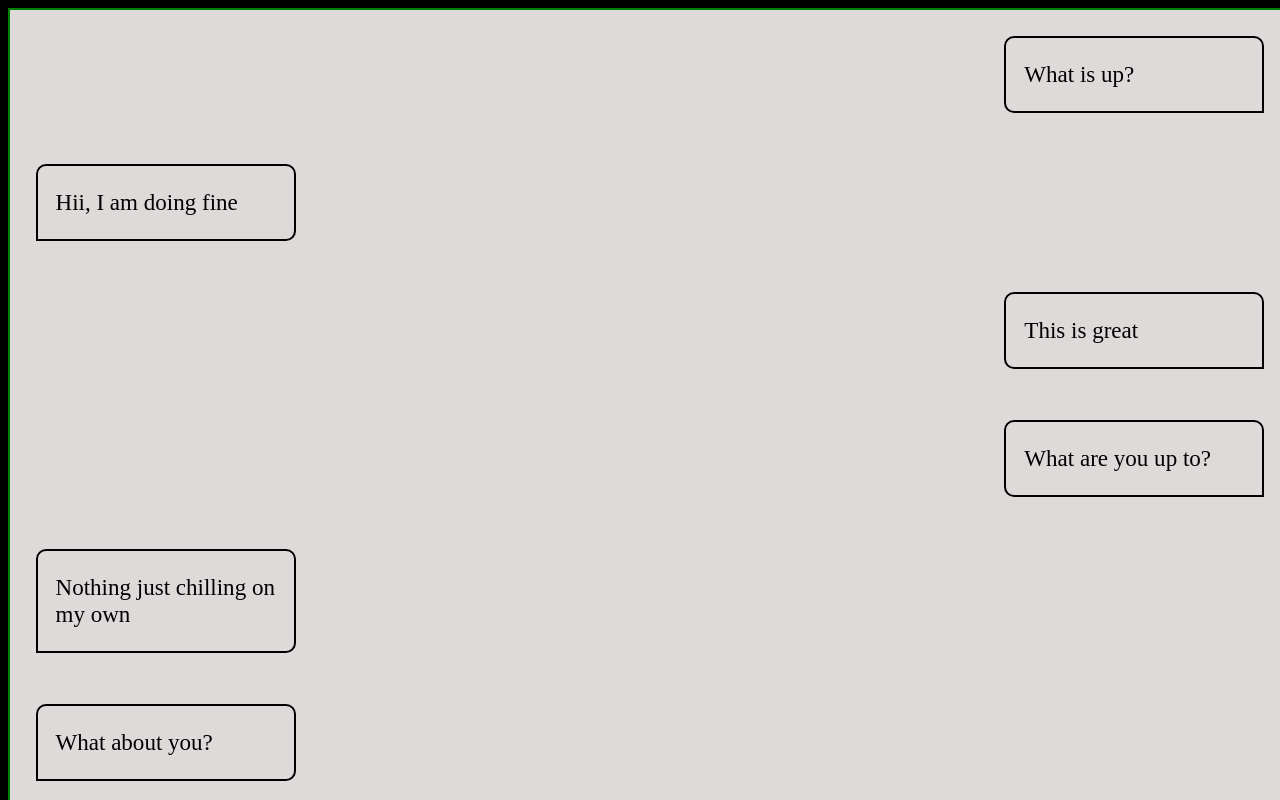
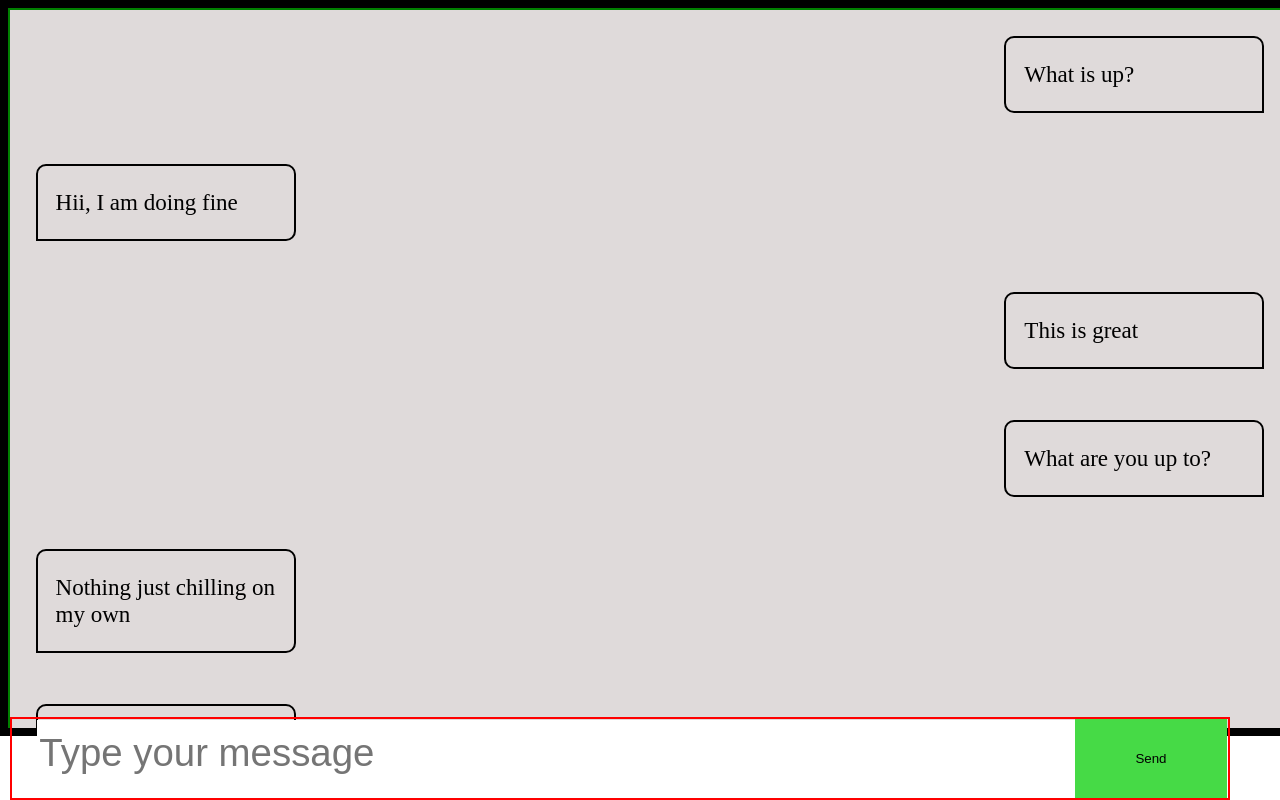
Before and after one commit to ShadmanKhan10/chat-design, a React (Vite) app: page / in a window 1280 px wide. Shown: the top 800 px of the page. Built offline with nearby package versions, Linux system fonts and the light colour scheme.

Commit message:
just need to scroll  to bottom

```diff
--- a/src/App.css
+++ b/src/App.css
@@ -1,7 +1,8 @@
 .chats-container {
   border: 8px solid black;
   width: 100%;
-  /* height: 50vw; */
+  height: 90vh;
+  overflow-y: auto;
   display: block;
   aspect-ratio: 16/9;
   background-color: rgb(223, 218, 218);
@@ -73,13 +74,17 @@
 }
 .input-container {
   display: flex;
-  justify-content: left;
+  justify-content: center;
+  align-items: center;
   margin-top: 1%;
-  position: sticky;
+  position: fixed;
+  bottom: 0;
+  border: 2px solid red;
+  width: 95%;
 }
 .send-msg-btn {
-  width: 10%;
-  height: 5.15vw;
+  width: 12.5%;
+  height: 6.15vw;
   border: none;
   background-color: rgb(70, 218, 70);
   cursor: pointer;
```
